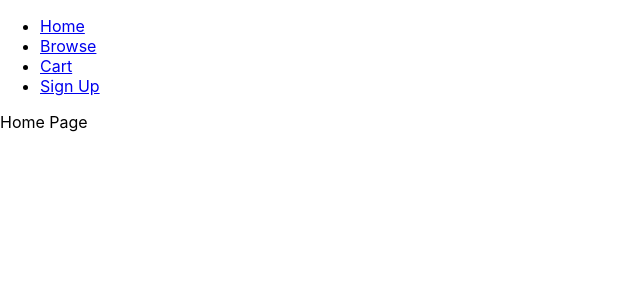
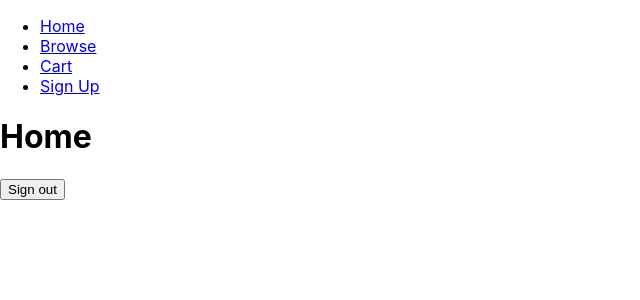
Before and after one commit to elizabethbrandt/coincreatif, a React (Create React App) app in the folder client/: page / in a window 1280 px wide. Shown: the top 300 px of the page, without its empty margins (0-640 px from the left). Built offline with nearby package versions, Linux system fonts and the light colour scheme.

Commit message:
added home sign out button

```diff
--- a/client/src/pages/Home/index.js
+++ b/client/src/pages/Home/index.js
@@ -1,7 +1,12 @@
+import React from "react";
+import app from "./base";
+
 function Home() {
+
     return (
         <div>
-            <p>Home Page</p>
+           <h1>Home</h1>
+            <button onClick={() => app.auth().signOut()}>Sign out</button>
         </div>
     )
 }
```
